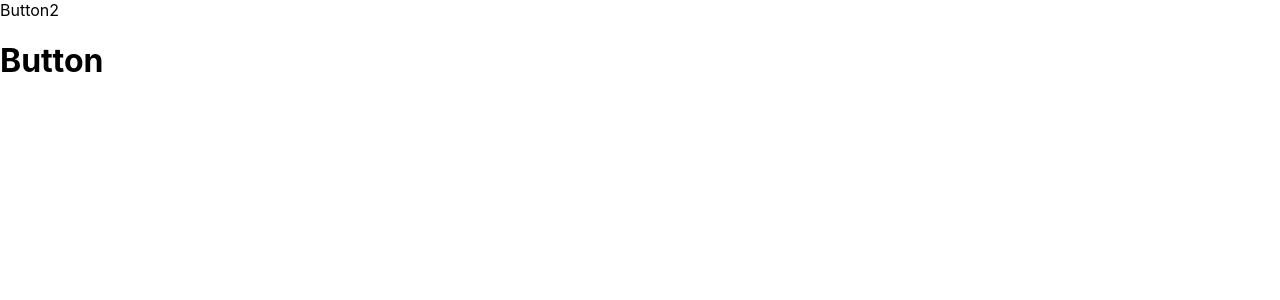
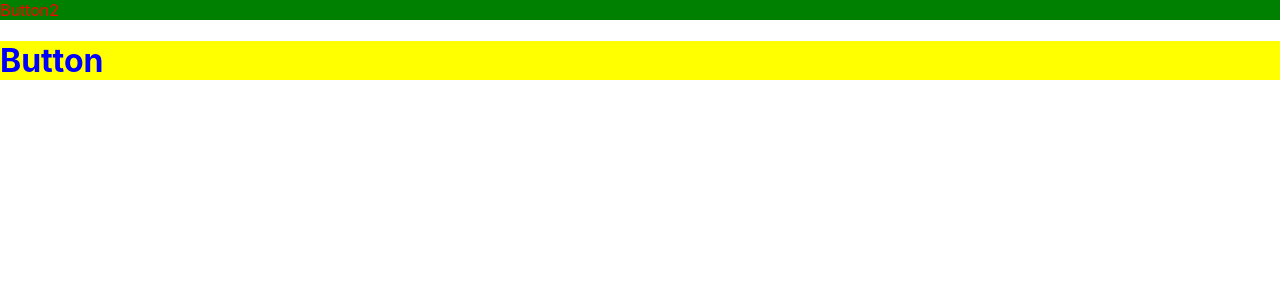
Before and after one commit to CodingAdda0506/REACT, a React (Create React App) app: page / in a window 1280 px wide. Shown: the top 300 px of the page. Built offline with nearby package versions, Linux system fonts and the light colour scheme.

Commit message:
Styling Using in CSS

```diff
--- /dev/null
+++ b/src/Components/Button.css
@@ -0,0 +1,4 @@
+.btn{
+    color: blue;
+    background: yellow;
+}
--- a/src/Components/Button.jsx
+++ b/src/Components/Button.jsx
@@ -1,10 +1,10 @@
 import React from 'react';
+import './Button.css';
 
-// Passing props from parent to child
-const Button = ({ title, description }) => {
+const Button = () => {
   return (
     <div>
-      <h1>Button</h1>
+      <h1 className='btn'>Button</h1>
     </div>
   )
 }
--- /dev/null
+++ b/src/Components/Button2.css
@@ -0,0 +1,4 @@
+.btn2 {
+    color: red;
+    background: green;
+}
--- a/src/Components/Button2.jsx
+++ b/src/Components/Button2.jsx
@@ -1,8 +1,9 @@
-import React from 'react'
+import React from 'react';
+import './Button2.css';
 
 const Button2 = () => {
   return (
-    <div>Button2</div>
+    <div className='btn2'>Button2</div>
   )
 }
 
```
